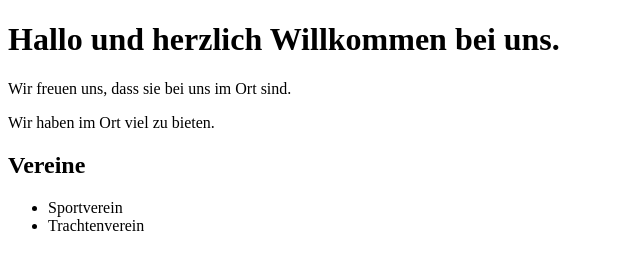
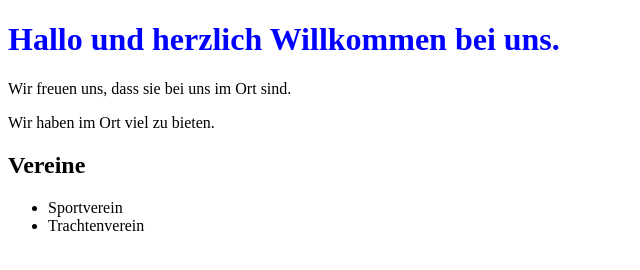
Before and after one commit to niklas16/niklas16.github.io, a plain HTML site: page index.html in a window 1280 px wide. Shown: the whole page, without its empty margins (0-640 px from the left). Drawn offline with Linux system fonts and the light colour scheme.

Commit message:
Update index.html

```diff
--- a/index.html
+++ b/index.html
@@ -2,7 +2,7 @@
 <html>
   <head>
     <title>Sport</title>
-    <link type="text.css" rel="stylesheet" href="stylesheet.css"/>
+    <link type="text/css" rel="stylesheet" href="stylesheet.css"/>
   </head>
   <body>
     <h1>Hallo und herzlich Willkommen bei uns.</h1>
```
